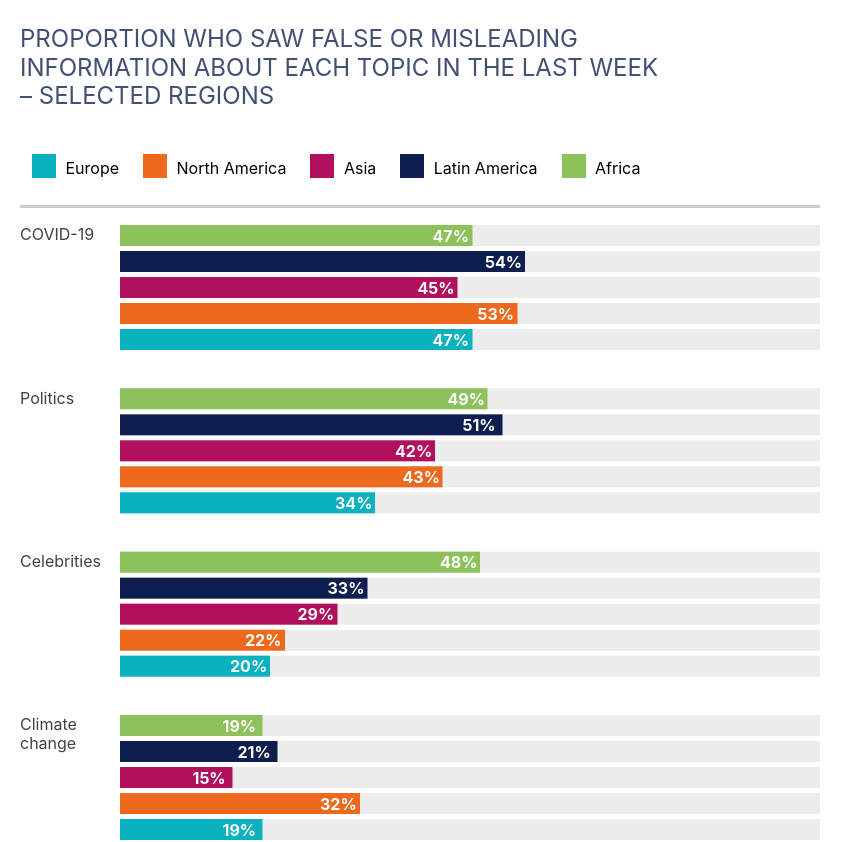
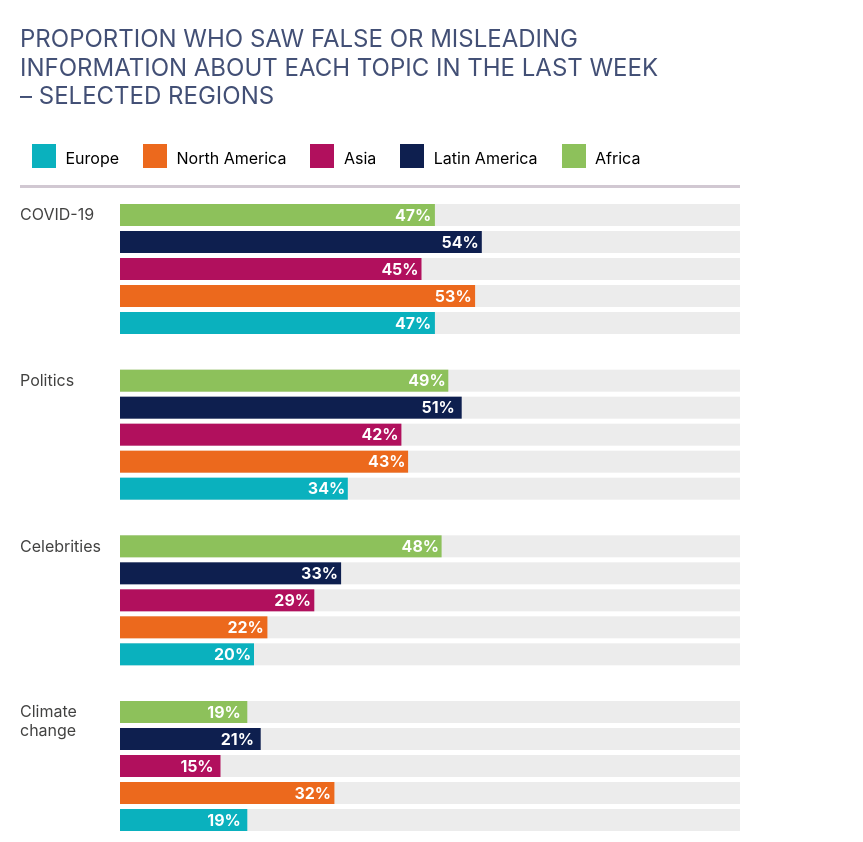
Before and after one commit to ancasarb/reuters-misinformation-digital-news-report-2022-vis, a SvelteKit app: page / in a window 1280 px wide. Shown: the top 842 px of the page, without its empty margins (0-863 px from the left). Built offline with nearby package versions, Linux system fonts and the light colour scheme; a web font is replaced by a local one.

Commit message:
refactor chart into multiple components

```diff
--- a/src/charts/Charts.svelte
+++ b/src/charts/Charts.svelte
@@ -1,13 +1,37 @@
 <script>
 	import load from '../routes/api/api';
 	import GroupedBarChart from './GroupedBarChart.svelte';
+
+	const topics = [
+		'COVID-19',
+		'Politics',
+		'Celebrities',
+		'Climate change',
+		'Immigration',
+		'Products (e.g. scams)'
+	];
+	const regions = ['Europe', 'North America', 'Asia', 'Latin America', 'Africa'];
+
+	const colors = ['#0ab1be', '#ec691d', '#b1105d', '#0e1f4f', '#8dc15b'];
+
+	const topicAccessor = (d) => d.topic;
+	const regionAccessor = (d) => d.region;
+	const dataAccessor = (d) => d.percentage;
 </script>
 
 <div class="container">
 	{#await load('/api/data')}
 		<div class="loading">Loading...</div>
 	{:then data}
-		<GroupedBarChart {data} />
+		<GroupedBarChart
+			{data}
+			series={topics}
+			keys={regions}
+			{colors}
+			xAccessor={dataAccessor}
+			yAccessor={regionAccessor}
+			seriesAccessor={topicAccessor}
+		/>
 	{/await}
 </div>
 
@@ -20,7 +44,7 @@
 		padding-right: 20px;
 		padding-left: 20px;
 		width: 100%;
-		max-width: 1400px;
+		max-width: 1440px;
 		font-family: 'Inter', sans-serif;
 	}
 
--- a/src/charts/GroupedBarChart.svelte
+++ b/src/charts/GroupedBarChart.svelte
@@ -1,20 +1,27 @@
 <script>
-	import ColorLegend from '../components/ColorLegend.svelte';
-	import TextBlock from '../components/TextBlock.svelte';
-	import { regionsLegend, topicsLegend } from '../ui/metadata';
+	import ColorLegend from '../components/peripherals/ColorLegend.svelte';
 
-	import { filter, keys } from 'lodash';
-	import { scaleBand, scaleLinear } from 'd3';
+	import { scaleBand, scaleLinear, scaleOrdinal } from 'd3';
+	import ChartTitle from '../components/peripherals/ChartTitle.svelte';
+	import ChartFootnote from '../components/peripherals/ChartFootnote.svelte';
+	import BarSeries from '../components/BarSeries.svelte';
 
 	export let data;
+	export let series;
+	export let keys;
+	export let colors;
+
+	export let xAccessor;
+	export let yAccessor;
+	export let seriesAccessor;
 
 	const dimensions = {
-		width: 800,
-		height: 1000,
+		width: 720,
+		height: 1024,
 		margin: {
 			top: 0,
 			left: 0,
-			bottom: 40,
+			bottom: 50,
 			right: 50
 		}
 	};
@@ -22,112 +29,45 @@
 	dimensions.innerWidth = dimensions.width - dimensions.margin.left - dimensions.margin.right;
 	dimensions.innerHeight = dimensions.height - dimensions.margin.top - dimensions.margin.bottom;
 
-	const titleHeight = 125;
-	const footnoteHeight = 110;
-
-	const topics = keys(topicsLegend);
-	const regions = keys(regionsLegend);
-
 	const padding = 20;
-	const barChartHeight = (dimensions.innerHeight - (topics.length - 1) * padding) / topics.length;
-	const barChartLeftMargin = 100;
-
-	const topicAccessor = (d) => d.topic;
-	const regionAccessor = (d) => d.region;
-	const dataAccessor = (d) => d.percentage;
+	const seriesHeight = (dimensions.innerHeight - (series.length - 1) * padding) / series.length;
+	const seriesLeftMargin = 100;
 
 	$: xScale = scaleLinear().domain([0, 100]).range([0, dimensions.innerWidth]);
-	$: yScale = scaleBand().domain(regions).rangeRound([barChartHeight, 15]).paddingInner(0.2);
+	$: yScale = scaleBand().domain(keys).rangeRound([seriesHeight, 15]).paddingInner(0.2);
+
+	$: colorScale = scaleOrdinal().domain(keys).range(colors);
+
+	let selected = '';
+
+	function onSelect(value) {
+		selected = value;
+	}
 </script>
 
-<div class="title max-width-wrapper">
-	<svg viewBox="0,0,{dimensions.width}, {titleHeight}" class="max-width-wrapper">
-		<TextBlock
-			text={[
-				'PROPORTION WHO SAW FALSE OR MISLEADING',
-				'INFORMATION ABOUT EACH TOPIC IN THE LAST WEEK',
-				'– SELECTED REGIONS'
-			]}
-			color="#424f75"
-			fontSize="24"
-		/>
-	</svg>
-</div>
+<ChartTitle width={dimensions.width} />
 
-<div class="legend max-width-wrapper">
-	<ColorLegend />
-</div>
+<ColorLegend width={dimensions.width} {colorScale} {keys} {selected} />
 
-<svg viewBox="0,0,{dimensions.width},{dimensions.height}" class="max-width-wrapper">
+<svg viewBox="0,0,{dimensions.width},{dimensions.height}" style="max-width: {dimensions.width}px;">
 	<g transform={`translate(${dimensions.margin.left}, ${dimensions.margin.top})`}>
-		{#each topics as topic, i}
-			{@const filteredData = filter(data, (item) => topicAccessor(item) === topic)}
-			{@const xMax = xScale(100)}
-
-			<g transform={`translate(0, ${(padding + barChartHeight) * i})`}>
-				<TextBlock text={topicsLegend[topic]} fontSize="16" color="#414140" />
-				<g transform={`translate(${barChartLeftMargin}, 0)`}>
-					{#each filteredData as d}
-						{@const x = xScale(dataAccessor(d))}
-						{@const y = yScale(regionAccessor(d))}
-						<rect x={0} {y} height={yScale.bandwidth()} width={xMax} fill="#ececec" />
-						<rect
-							x={0}
-							{y}
-							height={yScale.bandwidth()}
-							width={x}
-							fill={regionsLegend[regionAccessor(d)]}
-						/>
-						<text class="annotation" {x} dx={-40} {y} dy={4} dominant-baseline="hanging"
-							>{dataAccessor(d)}%</text
-						>
-					{/each}
-				</g>
-			</g>
+		{#each series as s, i}
+			<BarSeries
+				{data}
+				key={s}
+				condition={(item) => seriesAccessor(item) === s}
+				leftMargin={seriesLeftMargin}
+				topMargin={(padding + seriesHeight) * i}
+				{onSelect}
+				{selected}
+				{xAccessor}
+				{xScale}
+				{yAccessor}
+				{yScale}
+				{colorScale}
+			/>
 		{/each}
 	</g>
 </svg>
 
-<div class="footnote max-width-wrapper">
-	<svg viewBox="0,0,{dimensions.width},{footnoteHeight}" class="max-width-wrapper">
-		<TextBlock
-			text={[
-				'Have you seen false or misleading information about any of the',
-				'following topics, in the last week? Base: Total sample in each region: Europe = 48,836, North',
-				'America = 4048, Asia = 20,349, Latin America = 12,104, Africa = 6057. Note: Africa average is Kenya,',
-				'South Africa, and Nigeria only (English speakers in South Africa and Nigeria).'
-			]}
-			color="#414140"
-			fontSize="14"
-		/>
-	</svg>
-</div>
-
-<style>
-	:root {
-		--border: #d1c8d2 solid;
-	}
-
-	.title {
-		padding-bottom: 20px;
-	}
-
-	.legend {
-		border-bottom: var(--border);
-		padding-bottom: 20px;
-	}
-
-	.footnote {
-		border-bottom: var(--border);
-		border-top: var(--border);
-	}
-
-	.max-width-wrapper {
-		max-width: 800px;
-	}
-
-	.annotation {
-		font-weight: bold;
-		fill: white;
-	}
-</style>
+<ChartFootnote width={dimensions.width} />
--- /dev/null
+++ b/src/components/BarPoint.svelte
@@ -0,0 +1,59 @@
+<script>
+	export let data;
+
+	export let onSelect;
+	export let onReset;
+	export let selected;
+
+	export let xAccessor;
+	export let xScale;
+
+	export let yAccessor;
+	export let yScale;
+
+	export let colorScale;
+
+	$: percentage = xAccessor(data);
+	$: key = yAccessor(data);
+	$: x = xScale(percentage);
+	$: y = yScale(key);
+</script>
+
+<rect
+	x={0}
+	{y}
+	height={yScale.bandwidth()}
+	width={xScale.range()[1]}
+	fill="#ececec"
+	on:mouseover={onSelect}
+	on:mouseout={onReset}
+/>
+<rect
+	x={0}
+	{y}
+	height={yScale.bandwidth()}
+	width={x}
+	fill={colorScale(key)}
+	opacity={key === selected || selected === '' ? 1 : 0.15}
+	on:mouseover={onSelect}
+	on:mouseout={onReset}
+/>
+
+<text
+	class="annotation"
+	{x}
+	dx={-40}
+	{y}
+	dy={4}
+	dominant-baseline="hanging"
+	opacity={key === selected || selected === '' ? 1 : 0}
+	on:mouseover={onSelect}
+	on:mouseout={onReset}>{percentage}%</text
+>
+
+<style>
+	.annotation {
+		font-weight: bold;
+		fill: white;
+	}
+</style>
--- /dev/null
+++ b/src/components/BarSeries.svelte
@@ -0,0 +1,52 @@
+<script>
+	import TextBlock from './generic/TextBlock.svelte';
+	import BarPoint from './BarPoint.svelte';
+
+	import { filter } from 'lodash';
+
+	export let condition;
+	export let data;
+	export let topMargin;
+	export let leftMargin;
+	export let key;
+
+	export let onSelect;
+	export let selected;
+
+	export let xAccessor;
+	export let xScale;
+
+	export let yAccessor;
+	export let yScale;
+
+	export let colorScale;
+
+	$: series = filter(data, condition);
+
+	const display = function (key) {
+		var i = key.indexOf(' ');
+		if (i > 0) {
+			return [key.substring(0, i), key.substring(i + 1)];
+		} else return [key];
+	};
+</script>
+
+<g transform={`translate(0, ${topMargin})`}>
+	<TextBlock text={display(key)} fontSize="16" color="#414140" />
+
+	<g transform={`translate(${leftMargin}, 0)`}>
+		{#each series as d}
+			<BarPoint
+				data={d}
+				onSelect={() => onSelect(yAccessor(d))}
+				onReset={() => onSelect('')}
+				{selected}
+				{xAccessor}
+				{xScale}
+				{yAccessor}
+				{yScale}
+				{colorScale}
+			/>
+		{/each}
+	</g>
+</g>
--- /dev/null
+++ b/src/components/peripherals/ChartFootnote.svelte
@@ -0,0 +1,30 @@
+<script>
+	import TextBlock from '../generic/TextBlock.svelte';
+
+	export let width;
+	const height = 110;
+</script>
+
+<svg viewBox="0,0,{width},{height}" style="max-width: {width}px;">
+	<TextBlock
+		text={[
+			'Have you seen false or misleading information about any of the',
+			'following topics, in the last week? Base: Total sample in each region: Europe = 48,836, North',
+			'America = 4048, Asia = 20,349, Latin America = 12,104, Africa = 6057. Note: Africa average is Kenya,',
+			'South Africa, and Nigeria only (English speakers in South Africa and Nigeria).'
+		]}
+		color="#414140"
+		fontSize="14"
+	/>
+</svg>
+
+<style>
+	:root {
+		--border: #d1c8d2 solid;
+	}
+
+	svg {
+		border-bottom: var(--border);
+		border-top: var(--border);
+	}
+</style>
--- /dev/null
+++ b/src/components/peripherals/ChartTitle.svelte
@@ -0,0 +1,24 @@
+<script>
+	import TextBlock from '../generic/TextBlock.svelte';
+
+	export let width;
+	const height = 125;
+</script>
+
+<svg viewBox="0,0,{width}, {height}" style="max-width: {width}px;">
+	<TextBlock
+		text={[
+			'PROPORTION WHO SAW FALSE OR MISLEADING',
+			'INFORMATION ABOUT EACH TOPIC IN THE LAST WEEK',
+			'– SELECTED REGIONS'
+		]}
+		color="#424f75"
+		fontSize="24"
+	/>
+</svg>
+
+<style>
+	svg {
+		padding-bottom: 10px;
+	}
+</style>
--- a/src/components/ColorLegend.svelte
+++ b/src/components/peripherals/ColorLegend.svelte
@@ -1,17 +1,24 @@
 <script>
-	import { regionsLegend } from '../ui/metadata';
-	import { keys } from 'lodash';
+	export let width;
+	export let colorScale;
+	export let keys;
+	export let selected;
 </script>
 
-<div class="legend-container">
+<div class="legend-container" style="max-width: {width}px;">
 	<ul class="color-legend">
-		{#each keys(regionsLegend) as region}
+		{#each keys as key}
 			<li class="color-legend-item">
 				<span
 					class="color-legend-item-color"
-					style={`background-color: ${regionsLegend[region]};`}
+					style={`background-color: ${colorScale(key)}; opacity: ${
+						key === selected || selected === '' ? 1 : 0.15
+					}`}
 				/>
-				<span class="color-legend-item-label">{region}</span>
+				<span
+					class="color-legend-item-label"
+					style={`opacity: ${key === selected || selected === '' ? 1 : 0.15}`}>{key}</span
+				>
 			</li>
 		{/each}
 	</ul>
@@ -48,4 +55,9 @@
 	li {
 		list-style: none;
 	}
+
+	.legend-container {
+		border-bottom: #d1c8d2 solid;
+		padding-bottom: 10px;
+	}
 </style>
--- a/src/ui/metadata.js
+++ /dev/null
@@ -1,16 +0,0 @@
-export const regionsLegend = {
-	Europe: '#0ab1be',
-	'North America': '#ec691d',
-	Asia: '#b1105d',
-	'Latin America': '#0e1f4f',
-	Africa: '#8dc15b'
-};
-
-export const topicsLegend = {
-	'COVID-19': ['COVID-19'],
-	'Politics': ['Politics'],
-	'Celebrities': ['Celebrities'],
-	'Climate change': ['Climate', 'change'],
-	'Immigration': ['Immigration'],
-	'Products (e.g. scams)': ['Products','(e.g. scams)']
-};
```
Also changed, not shown: src/components/generic/TextBlock.svelte (renamed from src/components/TextBlock.svelte).
